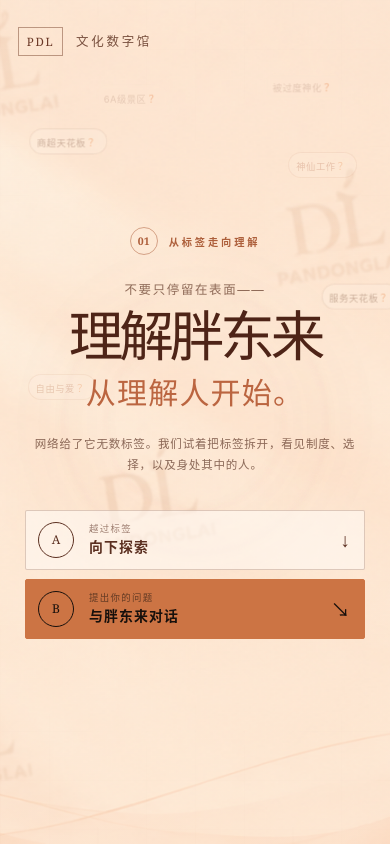
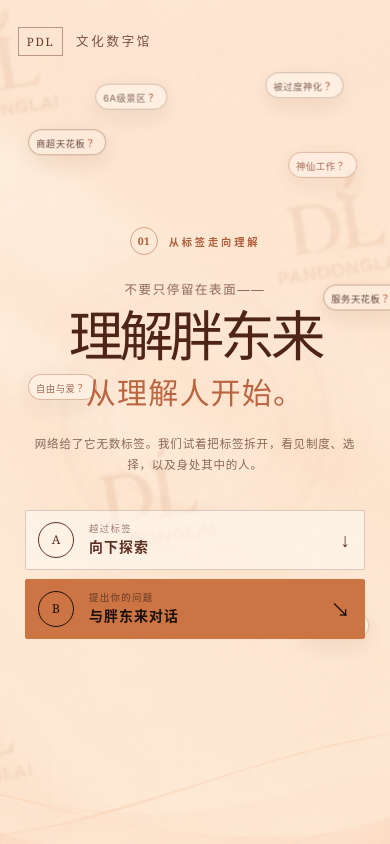
Before and after one commit to pao779765-web/pang_dong_lai, a Next.js app in the folder pangdonglai_project/site/: page / in a window 390 px wide. Shown: the top 844 px of the page. Built offline with nearby package versions, Linux system fonts and the light colour scheme.

Commit message:
feat: 强化首页关键词动效与对比度

```diff
--- a/pangdonglai_project/site/app/globals.css
+++ b/pangdonglai_project/site/app/globals.css
@@ -356,43 +356,52 @@
   pointer-events: none;
 }
 
-.keyword {
+.keyword-entry {
   position: absolute;
   top: var(--y);
   left: var(--x);
+  animation: keyword-enter 0.78s var(--intro-delay) cubic-bezier(0.16, 0.84, 0.32, 1) both;
+}
+
+.keyword {
   display: inline-block;
   padding: 7px 10px 6px;
-  border: 1px solid rgba(135, 78, 52, 0.16);
+  border: 1px solid rgba(113, 58, 38, 0.38);
   border-radius: 999px;
-  color: rgba(97, 52, 34, 0.5);
+  color: rgba(78, 36, 24, 0.9);
+  background: rgba(255, 249, 241, 0.66);
+  box-shadow: 0 7px 24px rgba(112, 60, 40, 0.1);
+  text-shadow: 0 1px 0 rgba(255, 255, 255, 0.6);
   background: rgba(255, 251, 245, 0.27);
   backdrop-filter: blur(3px);
   font-size: clamp(0.62rem, 0.78vw, 0.76rem);
   font-weight: 400;
   letter-spacing: 0.12em;
   white-space: nowrap;
-  animation: keyword-drift var(--duration) var(--delay) ease-in-out infinite alternate;
+  animation: keyword-drift var(--duration) calc(var(--intro-delay) + 0.78s + var(--delay)) ease-in-out infinite alternate both;
 }
 
 .keyword b {
   margin-left: 2px;
-  color: var(--copper-light);
+  color: #b34c2b;
   font-family: Georgia, "Times New Roman", serif;
   font-size: 1.15em;
   font-weight: 400;
 }
 
 .keyword-copper {
-  border-color: rgba(184, 101, 62, 0.22);
-  color: rgba(163, 81, 48, 0.62);
+  border-color: rgba(161, 70, 37, 0.42);
+  color: rgba(128, 52, 29, 0.94);
+  background: rgba(255, 243, 232, 0.78);
 }
 
 .keyword-smoke {
-  border-color: transparent;
-  color: rgba(113, 66, 45, 0.28);
-  background: transparent;
+  border-color: rgba(101, 58, 39, 0.28);
+  color: rgba(89, 47, 31, 0.78);
+  background: rgba(255, 250, 244, 0.48);
 }
 
+.hero[data-active="false"] .keyword-entry,
 .hero[data-active="false"] .keyword {
   animation-play-state: paused;
 }
@@ -805,16 +814,29 @@
   }
 }
 
+@keyframes keyword-enter {
+  from {
+    opacity: 0;
+    transform: translate3d(-10px, 18px, 0) scale(0.92);
+    filter: blur(5px);
+  }
+  to {
+    opacity: 1;
+    transform: translate3d(0, 0, 0) scale(1);
+    filter: blur(0);
+  }
+}
+
 @keyframes keyword-drift {
   0% {
-    opacity: 0.3;
+    opacity: 0.72;
     transform: translate3d(0, 0, 0);
   }
   45% {
-    opacity: 0.64;
+    opacity: 0.98;
   }
   100% {
-    opacity: 0.38;
+    opacity: 0.77;
     transform: translate3d(var(--dx), var(--dy), 0);
   }
 }
@@ -830,12 +852,12 @@
 }
 
 @media (max-width: 1040px) {
-  .keyword[data-index="17"],
-  .keyword[data-index="18"],
-  .keyword[data-index="19"],
-  .keyword[data-index="20"],
-  .keyword[data-index="21"],
-  .keyword[data-index="22"] {
+  .keyword-entry[data-index="17"],
+  .keyword-entry[data-index="18"],
+  .keyword-entry[data-index="19"],
+  .keyword-entry[data-index="20"],
+  .keyword-entry[data-index="21"],
+  .keyword-entry[data-index="22"] {
     display: none;
   }
 
@@ -910,25 +932,25 @@
     backdrop-filter: blur(2px);
   }
 
-  .keyword[data-index="9"],
-  .keyword[data-index="10"],
-  .keyword[data-index="11"],
-  .keyword[data-index="12"],
-  .keyword[data-index="13"],
-  .keyword[data-index="14"],
-  .keyword[data-index="15"],
-  .keyword[data-index="16"] {
+  .keyword-entry[data-index="9"],
+  .keyword-entry[data-index="10"],
+  .keyword-entry[data-index="11"],
+  .keyword-entry[data-index="12"],
+  .keyword-entry[data-index="13"],
+  .keyword-entry[data-index="14"],
+  .keyword-entry[data-index="15"],
+  .keyword-entry[data-index="16"] {
     display: none;
   }
 
-  .keyword[data-index="1"] { --x: 3%; --y: 14%; }
-  .keyword[data-index="2"] { --x: 67%; --y: 16%; }
-  .keyword[data-index="3"] { --x: 5%; --y: 26%; }
-  .keyword[data-index="4"] { --x: 70%; --y: 29%; }
-  .keyword[data-index="5"] { --x: 3%; --y: 68%; }
-  .keyword[data-index="6"] { --x: 64%; --y: 71%; }
-  .keyword[data-index="7"] { --x: 7%; --y: 88%; }
-  .keyword[data-index="8"] { --x: 68%; --y: 86%; }
+  .keyword-entry[data-index="1"] { --x: 3%; --y: 14%; }
+  .keyword-entry[data-index="2"] { --x: 67%; --y: 16%; }
+  .keyword-entry[data-index="3"] { --x: 5%; --y: 26%; }
+  .keyword-entry[data-index="4"] { --x: 70%; --y: 29%; }
+  .keyword-entry[data-index="5"] { --x: 3%; --y: 68%; }
+  .keyword-entry[data-index="6"] { --x: 64%; --y: 71%; }
+  .keyword-entry[data-index="7"] { --x: 7%; --y: 88%; }
+  .keyword-entry[data-index="8"] { --x: 68%; --y: 86%; }
 
   .scroll-cue {
     display: none;
--- a/pangdonglai_project/site/app/page.tsx
+++ b/pangdonglai_project/site/app/page.tsx
@@ -30,7 +30,7 @@
   { label: "不可复制？", x: 22, y: 88, dx: 10, dy: -12, duration: 17, delay: -6, tone: "smoke" },
   { label: "一店带火一城？", x: 80, y: 47, dx: -15, dy: 8, duration: 26, delay: -11, tone: "paper" },
   { label: "委屈奖？", x: 4, y: 58, dx: 13, dy: 9, duration: 19, delay: -16, tone: "smoke" },
-  { label: "周二闭店？", x: 45, y: 88, dx: -10, dy: -11, duration: 21, delay: -4, tone: "copper" },
+  { label: "民办公务员？", x: 45, y: 88, dx: -10, dy: -11, duration: 21, delay: -4, tone: "copper" },
   { label: "购物安心？", x: 86, y: 87, dx: -14, dy: -8, duration: 24, delay: -18, tone: "paper" },
   { label: "商业理想主义？", x: 8, y: 29, dx: 12, dy: -9, duration: 22, delay: -13, tone: "paper" },
   { label: "高薪高福利？", x: 73, y: 28, dx: -11, dy: 10, duration: 18, delay: -1, tone: "copper" },
@@ -60,7 +60,7 @@
   },
 ];
 
-function getKeywordStyle(keyword: Keyword) {
+function getKeywordStyle(keyword: Keyword, index: number) {
   return {
     "--x": `${keyword.x}%`,
     "--y": `${keyword.y}%`,
@@ -68,6 +68,7 @@
     "--dy": `${keyword.dy}px`,
     "--duration": `${keyword.duration}s`,
     "--delay": `${keyword.delay}s`,
+    "--intro-delay": `${0.12 + Math.floor(index / 6) * 0.42 + (index % 6) * 0.08}s`,
   } as CSSProperties;
 }
 
@@ -169,12 +170,14 @@
           {keywords.map((keyword, index) => (
             <span
               key={keyword.label}
-              className={`keyword keyword-${keyword.tone}`}
+              className="keyword-entry"
               data-index={index + 1}
-              style={getKeywordStyle(keyword)}
+              style={getKeywordStyle(keyword, index)}
             >
-              {keyword.label.slice(0, -1)}
-              <b>？</b>
+              <span className={`keyword keyword-${keyword.tone}`}>
+                {keyword.label.slice(0, -1)}
+                <b>？</b>
+              </span>
             </span>
           ))}
         </div>
```
